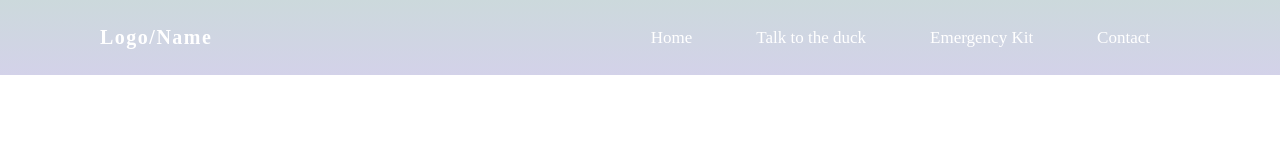
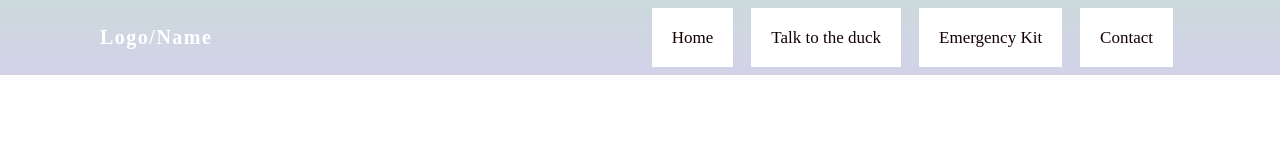
Before and after one commit to naeemsajjad1/Naeemsajjad-project, a plain HTML site: page index.html in a window 1280 px wide. Drawn offline with Linux system fonts and the light colour scheme.

Commit message:
added h3 heading

```diff
--- a/index.html
+++ b/index.html
@@ -7,7 +7,6 @@
     <link rel="stylesheet" href="style.css">
 </head>
 <body>
-    <section>
    <header>
     <nav>
         <div class="logo"><p>Logo/Name</p></div>
@@ -18,10 +17,8 @@
             <li><a href="#">Contact</a></li>
         </ul>
     </nav>
+    <h3 class="helloworld">Hello World</h3>
+    <p>introduction Text</p>
    </header>
-</section>
-<section>
-
-</section>
 </body>
 </html>
--- a/style.css
+++ b/style.css
@@ -8,7 +8,7 @@ nav {
     height: 75px;
     line-height: 75px;
     padding: 0px 100px;
-    position: fixed;
+    position: absolute;
     background-image: linear-gradient(#ccd9dc, #d3d2e9);
 }
 nav .logo p{
@@ -27,10 +27,14 @@ nav li {
     display: inline-block;
     list-style: none;
 
+
 }
 nav li a{
     font-size: 17px;
-    padding: 0px 30px;
-    color: white;
+    padding: 20px 20px;
+    color: rgb(19, 1, 1);
     text-decoration: none;
+    background-color: white;
+    border-style: none;
+    margin: 7px;
 }
```
